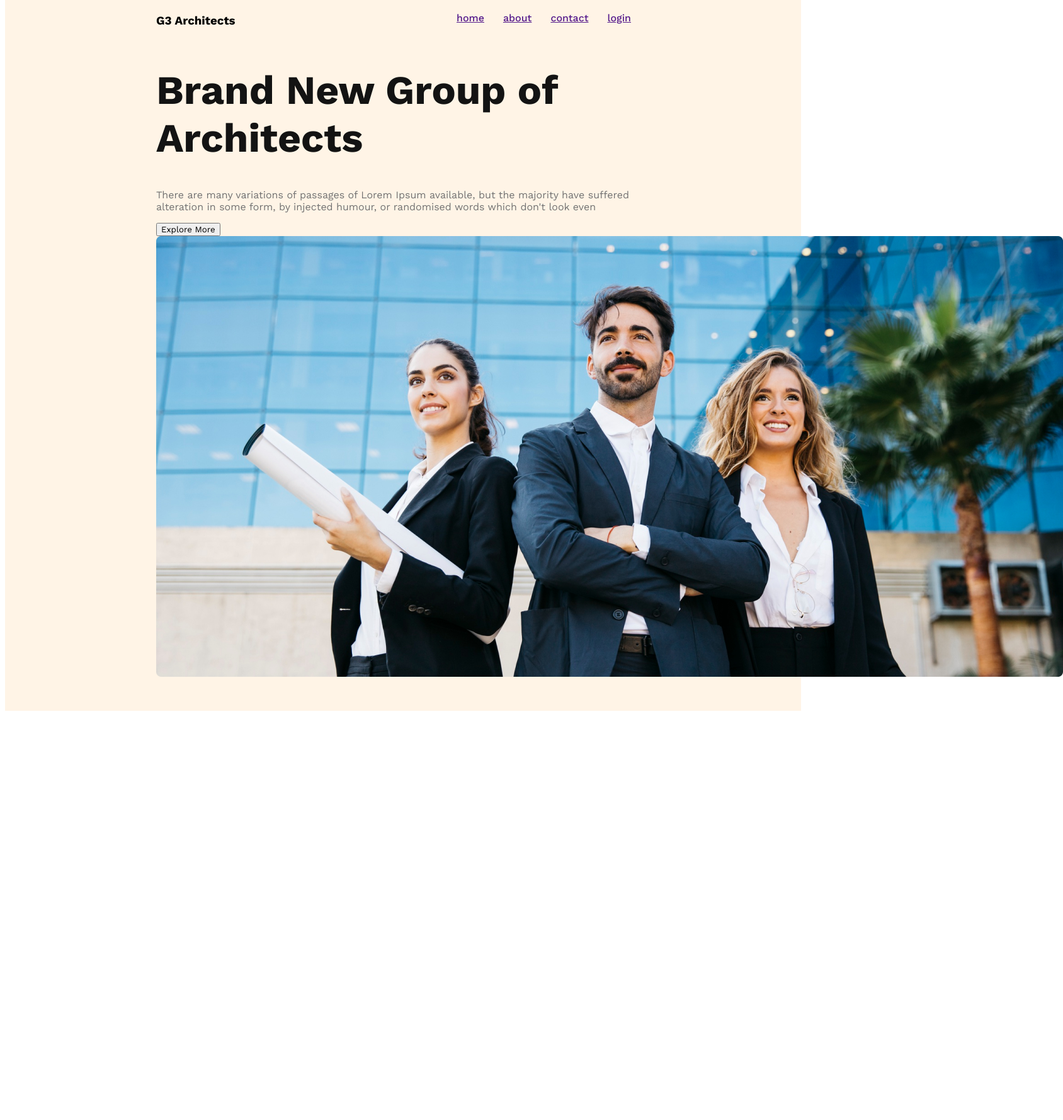
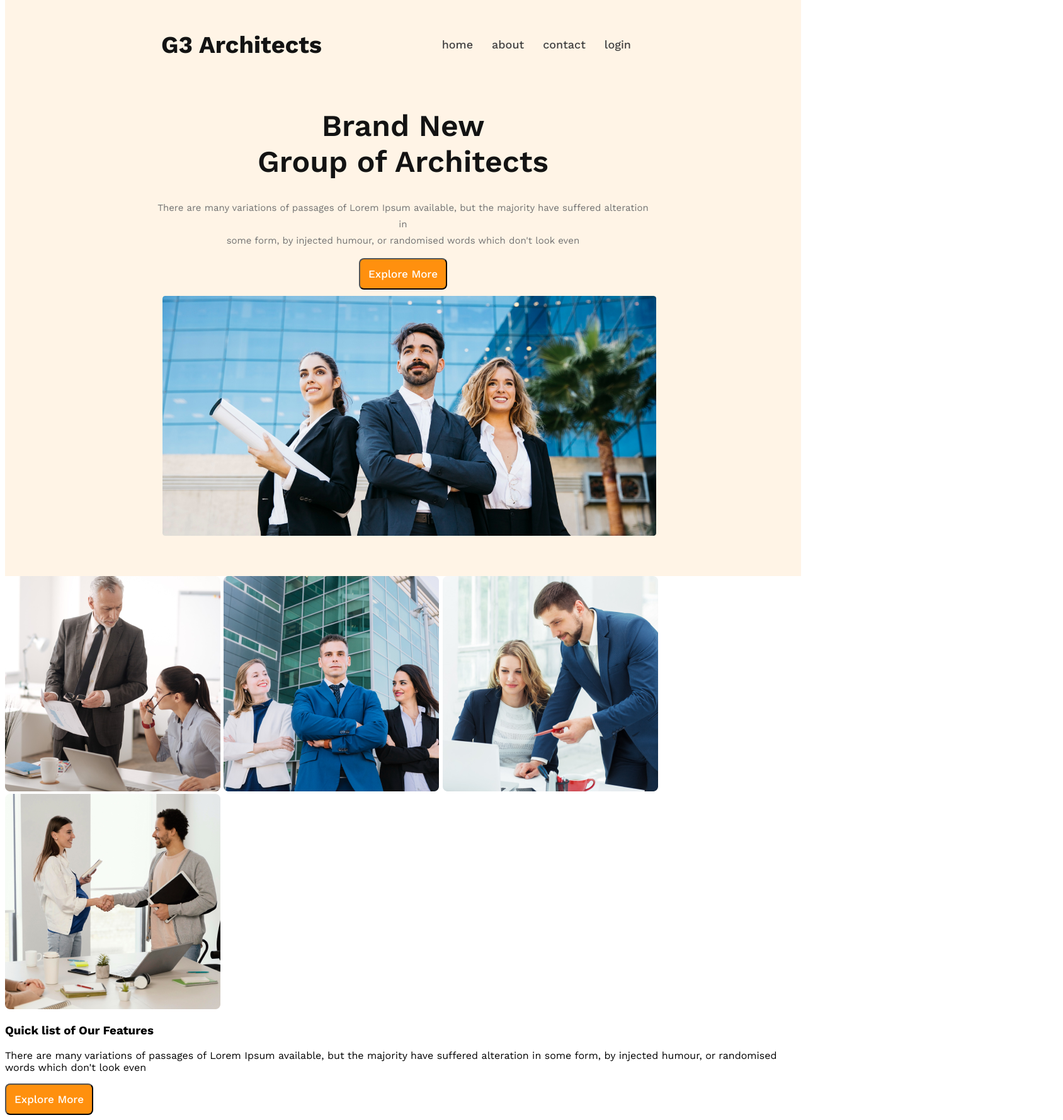
Before and after one commit to Afrin-bd/G3-architects-website, a plain HTML site: page index.html in a window 1280 px wide. Shown: the part 55-1834 px from the top of the page at 63% size, 1688 px wide, since content can reach past the window. Before the commit the page ends 1192 px from the top, so only its background shows below. Drawn offline with nearby package versions, Linux system fonts and the light colour scheme.

Commit message:
added a team item

```diff
--- a/index.html
+++ b/index.html
@@ -1,13 +1,15 @@
 <!DOCTYPE html>
 <html lang="en">
   <head>
-  <meta charset="UTF-8">
-  <meta name="viewport" content="width=device-width, initial-scale=1.0">
+    <meta charset="UTF-8" />
+    <meta name="viewport" content="width=device-width, initial-scale=1.0" />
     <title>g3 architects</title>
-  <link rel="stylesheet" href="styles/architect.css">
+    <link rel="stylesheet" href="styles/architect.css" />
   </head>
   <body>
+     <!-- header start -->
     <header>
+
       <nav>
         <h3 class="nav-title">G3 Architects</h3>
         <ul>
@@ -17,16 +19,36 @@
           <li><a href="">login</a></li>
         </ul>
       </nav>
-    <div class="banner">
-      <h1 class="banner-title">Brand New Group of Architects</h1>
-      <p class="banner-description">There are many variations of passages of Lorem Ipsum available, but the majority have suffered alteration in some form, by injected humour, or randomised words which don't look even</p>
+      <div class="banner-content">
+        <h1 class="banner-title">Brand New <br> Group of Architects</h1>
+        <p class="banner-description">
+          There are many variations of passages of Lorem Ipsum available, but
+          the majority have suffered alteration in <br> some form, by injected
+          humour, or randomised words which don't look even
+        </p>
         <button class="btn-primary">Explore More</button>
-      <img src="images/banner.png" alt="">
+        <img class="banner-img" src="images/banner.png" alt="" />
       </div>
     </header>
-  <body>
+    <!-- header end -->
+     <main>
+    <!-- team start -->
+    <section class="teams-container">
+       <div class="teams-img-container">
+        <img src="images/team1.png" alt="">
+        <img src="images/team2.png" alt="">
+        <img src="images/team3.png" alt="">
+        <img src="images/team4.png" alt="">
+       </div>
+       <div class="team-content">
+        <h3 class="team-title">Quick list of Our Features</h3>
+        <p class="team-description">There are many variations of passages of Lorem Ipsum available, but the majority have suffered alteration in some form, by injected humour, or randomised words which don't look even</p>
+        <button class="btn-primary">Explore More</button>
+       </div>
+    </section>
+    <!-- features end -->
+     </main>
 
-  </body>
     <footer></footer>
   </body>
 </html>
--- a/styles/architect.css
+++ b/styles/architect.css
@@ -6,16 +6,26 @@
   font-family: 'Work Sans', sans-serif;
 }
 .btn-primary{
-
+  width: 140px;
+height: 50px;
+flex-shrink: 0;
+border-radius: 8px;
+background: #FF900E;
+color: #FFF;
+font-size: 17px;
+font-weight: 500;
+text-align: center;
 }
+/* heading area start */
 header{
 background: rgba(255, 144, 14, 0.10);
-padding:50px 240px
+padding:50px 240px;
 }
 
 nav{
   display:flex;
   justify-content: space-between;
+  align-items: center;
 }
 nav > ul{
   display: flex;
@@ -26,12 +36,26 @@ nav li{
   font-weight: 500;
   font-size:1rem ;
 }
-nav-title{
-  padding:10px;
+.nav-title{
+  padding:8px;
+  color: var(--dark-01, #131313);
+text-align: center;
+font-family: Work Sans;
+font-size: 38px;
+font-style: normal;
+font-weight: 700;
+line-height: normal;
 }
 nav li a{
-  color: #424242
+  color:#424242;
   text-decoration: none;
+color: var(--dark-02, #424242);
+text-align: center;
+font-family: Work Sans;
+font-size: 18px;
+font-style: normal;
+font-weight: 500;
+line-height: 26px;
 }
 /* banner style */
 .banner-content{
@@ -40,10 +64,49 @@ nav li a{
   margin:0 auto;
 }
 .banner-title{
-  font-size:4rem;
-  font-weight: 700;
+  font-size:3rem;
+  font-weight: 600;
   color: #131313;
 }
 .banner-description{
-  color:#727272
+
+  color: var(--dark-03, #727272);
+text-align: center;
+font-family: Work Sans;
+font-size: 15px;
+font-style: normal;
+font-weight: 400;
+line-height: 26px;
 }
+.banner-img{
+  width: 100%;
+  margin:10px;
+
+
+}
+/* mobile device */
+/* responsive media queries */
+@media screen and (max-width: 576){
+  header{
+    padding:20px;
+  }
+  nav{
+    flex-direction: column;
+  }
+}
+
+/* tablet or medium device */
+@media screen and (min-width:576) and (max-width:960){
+  header{
+    padding:50px;
+  }
+  nav{
+    flex-direction: column;
+  }
+}
+
+/* main style */
+main{
+max-width: 1400px;
+margin: 0 auto;
+}
```
Lines whose indentation alone changed are shown as unchanged.
